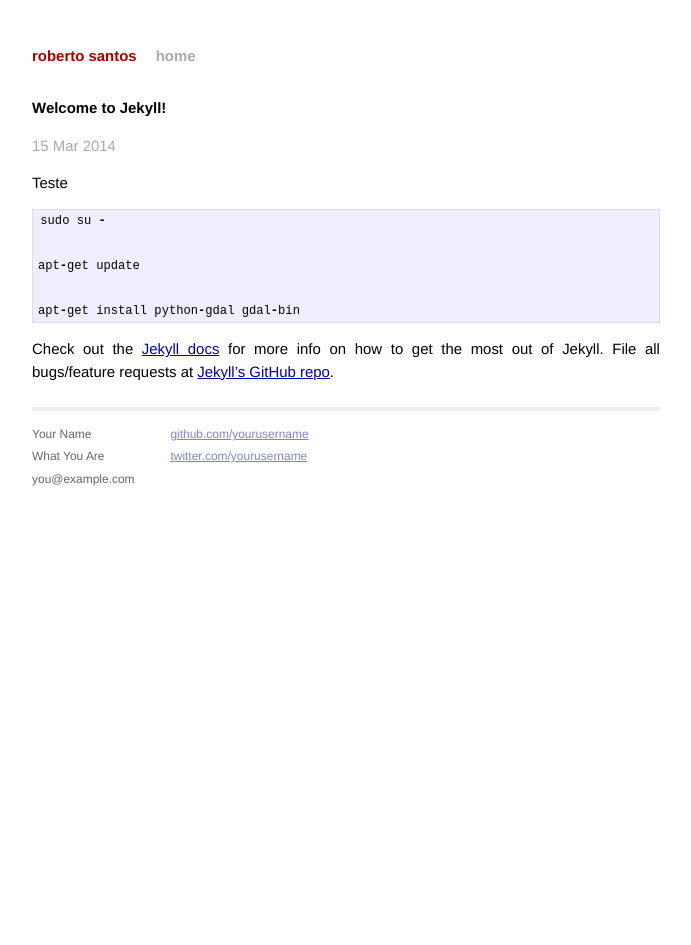
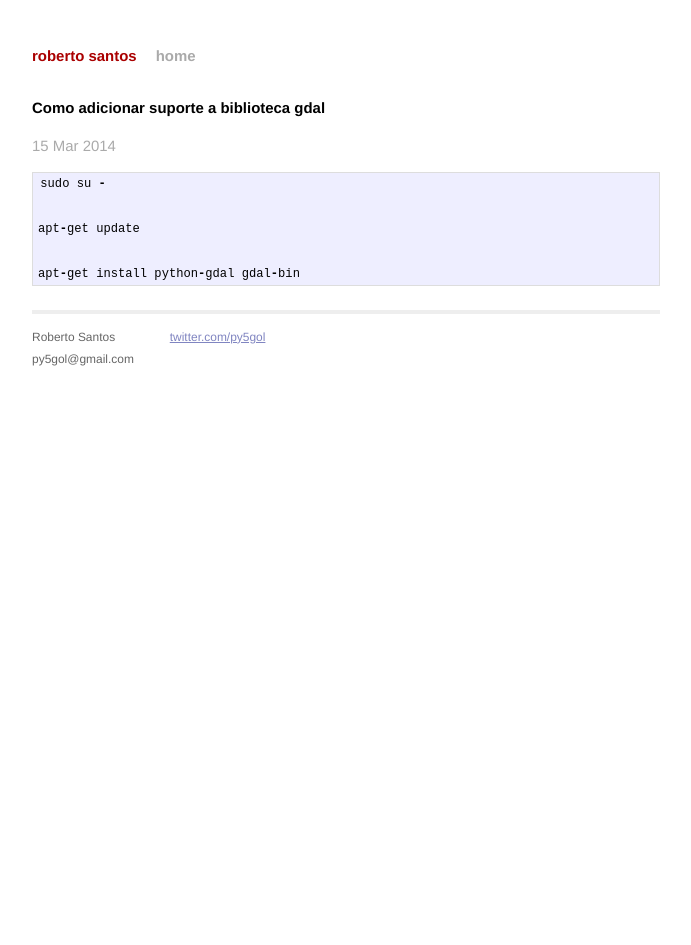
Before and after one commit to py5gol/py5gol.github.io, a Jekyll site: the page built from _posts/2014-03-15-como-adicionar-suporte-a-biblioteca-gdal.markdown, in a window 1280 px wide. Shown: the whole page, without its empty margins (294-985 px from the left). Built offline with Jekyll 4.4.1, drawn with Linux system fonts in a browser that asks for light colours; Markdown is read by kramdown in place of the engine named in the settings.

Commit message:
Exclusao de alguns posts e mais configuracoes.

```diff
--- a/_layouts/default.html
+++ b/_layouts/default.html
@@ -26,15 +26,13 @@
           <div class="footer">
             <div class="contact">
               <p>
-                Your Name<br />
-                What You Are<br />
-                you@example.com
+                Roberto Santos<br />
+                py5gol@gmail.com
               </p>
             </div>
             <div class="contact">
               <p>
-                <a href="https://github.com/yourusername">github.com/yourusername</a><br />
-                <a href="https://twitter.com/yourusername">twitter.com/yourusername</a><br />
+                <a href="https://twitter.com/py5gol">twitter.com/py5gol</a><br />
               </p>
             </div>
           </div>
--- a/_posts/2014-03-15-como-adicionar-suporte-a-biblioteca-gdal.markdown
+++ b/_posts/2014-03-15-como-adicionar-suporte-a-biblioteca-gdal.markdown
@@ -1,11 +1,9 @@
 ---
 layout: post
-title:  "Welcome to Jekyll!"
+title:  "Como adicionar suporte a biblioteca gdal"
 date:   2014-03-15 22:10:37
-categories: jekyll update
+categories: python gdal
 ---
-
-Teste
 
 {% highlight ruby %}
 sudo su -
@@ -15,8 +13,3 @@ apt-get update
 apt-get install python-gdal gdal-bin
 
 {% endhighlight %}
-
-Check out the [Jekyll docs][jekyll] for more info on how to get the most out of Jekyll. File all bugs/feature requests at [Jekyll's GitHub repo][jekyll-gh].
-
-[jekyll-gh]: https://github.com/mojombo/jekyll
-[jekyll]:    http://jekyllrb.com
```
Also changed, not shown: _drafts/2014-09-04-single-nucleotide-polymorphism.markdown (added, +18 -0 lines), _posts/2014-09-04-single-nucleotide-polymorphism.markdown (deleted, +0 -18 lines), _drafts/2014-03-15-welcome-to-jekyll.markdown (renamed from _posts/2014-03-15-welcome-to-jekyll.markdown).
